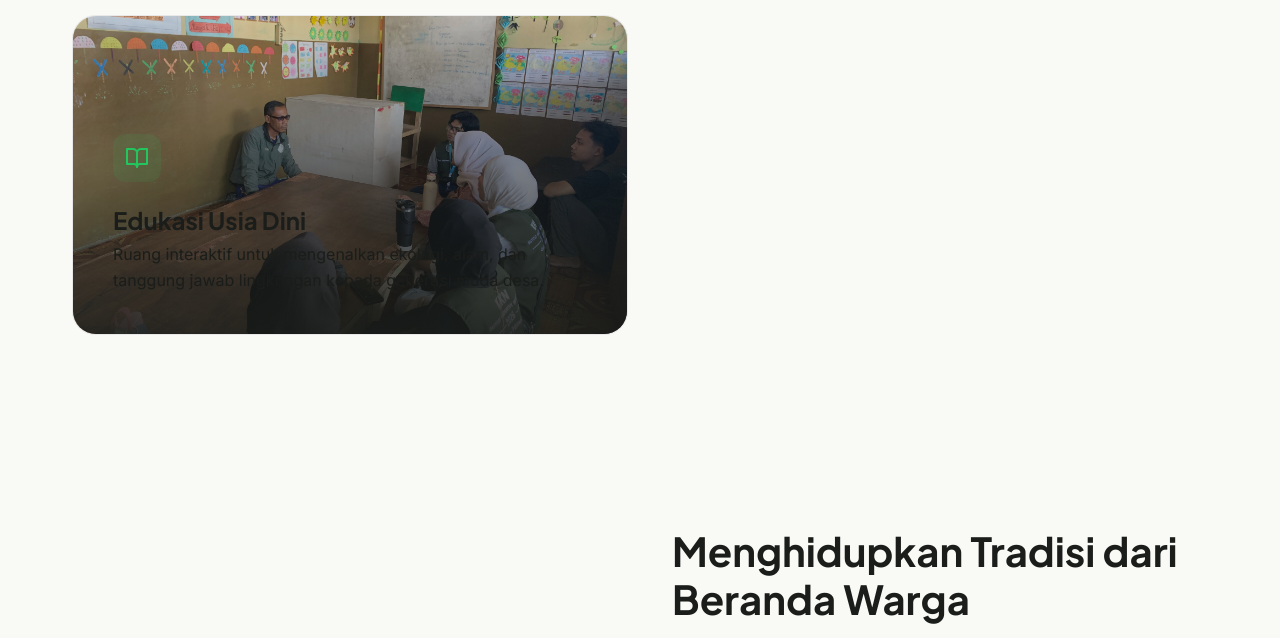
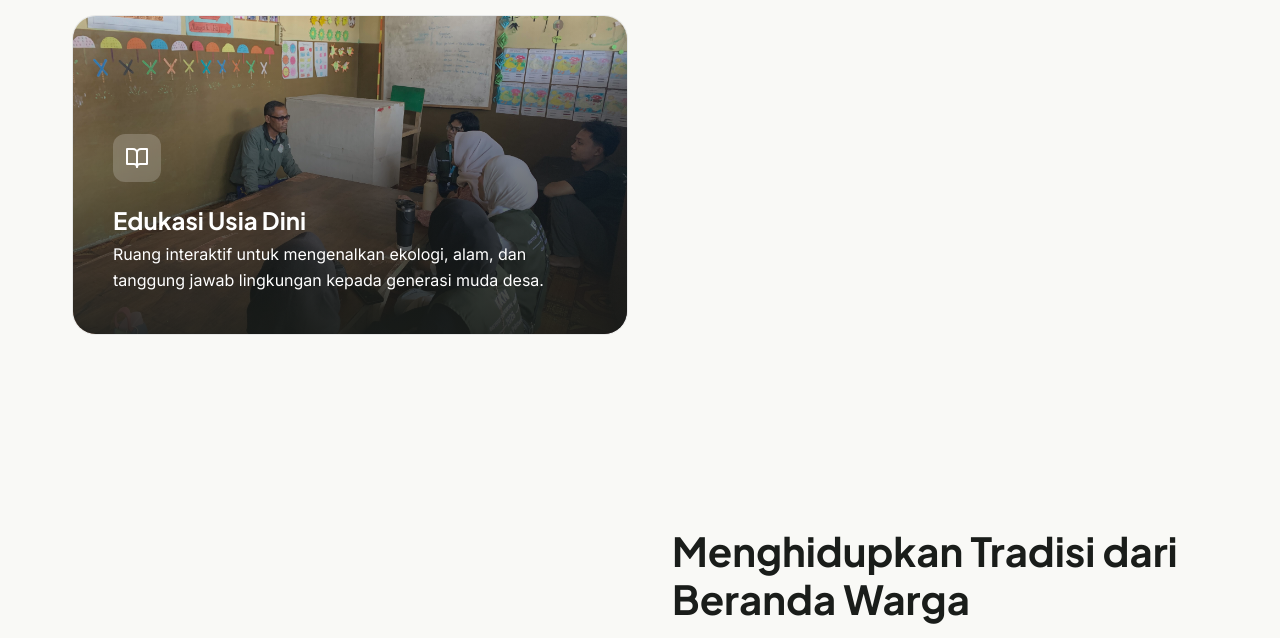
Before and after one commit to RaihanMufthahul223/rapekan, a plain HTML site: page index.html in a window 1280 px wide. Shown: the part 1660-2298 px from the top of the page. Drawn offline with nearby package versions, Linux system fonts and the light colour scheme.

Commit message:
Fix text color on Edukasi bento item to white

```diff
--- a/assets/css/style.css
+++ b/assets/css/style.css
@@ -435,12 +435,14 @@ img {
 }
 
 .bento-item.bento-sampah .bento-content,
-.bento-item.bento-kerajinan .bento-content{
+.bento-item.bento-kerajinan .bento-content,
+.bento-item.bento-edukasi .bento-content {
     color: var(--color-white);
 }
 
 .bento-item.bento-sampah h3,
-.bento-item.bento-kerajinan h3 {
+.bento-item.bento-kerajinan h3,
+.bento-item.bento-edukasi h3 {
     color: var(--color-white);
 }
 
@@ -457,7 +459,8 @@ img {
 }
 
 .bento-item.bento-sampah .icon-box,
-.bento-item.bento-kerajinan .icon-box {
+.bento-item.bento-kerajinan .icon-box,
+.bento-item.bento-edukasi .icon-box {
     background-color: rgba(255, 255, 255, 0.2);
     color: var(--color-white);
     backdrop-filter: blur(4px);
```
